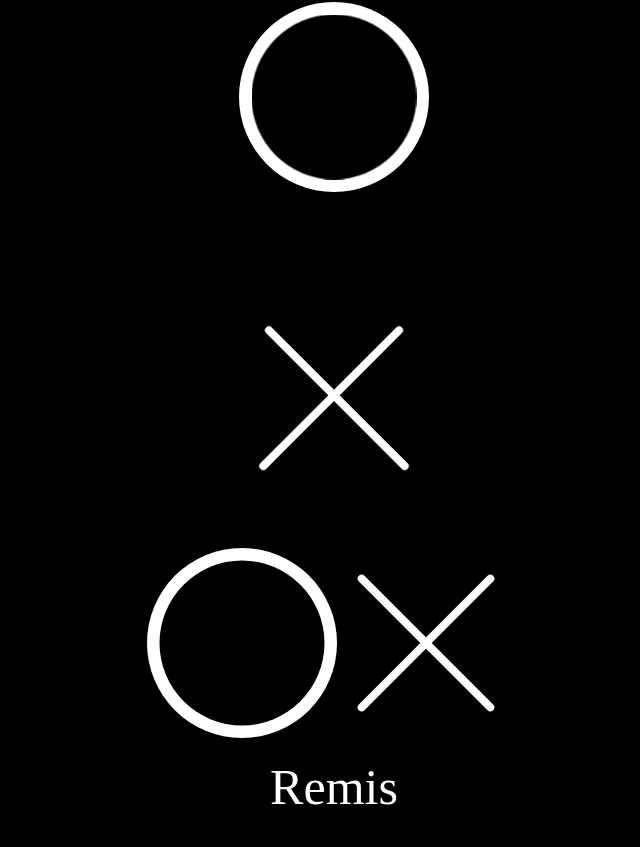
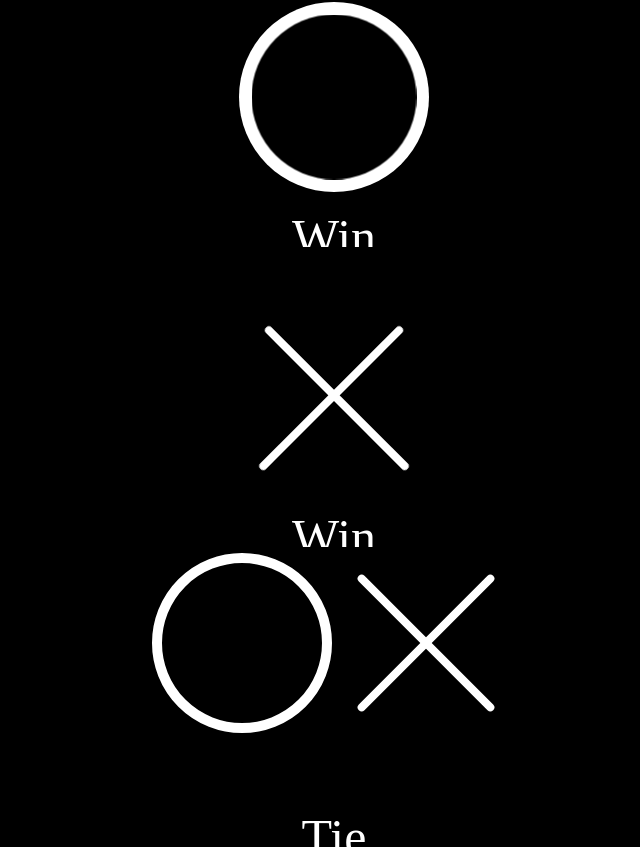
Before and after one commit to Maty2002v2/-Tic-Tac-Toe, a Vue app: page / in a window 1280 px wide. Shown: the part 433-1280 px from the top of the page, without its empty margins (306-946 px from the left). Built offline with nearby package versions, Linux system fonts and the light colour scheme.

Commit message:
Adding title result

```diff
--- a/src/components/results/TheCircleWin.vue
+++ b/src/components/results/TheCircleWin.vue
@@ -1,6 +1,7 @@
 <template>
   <div class="circleWin">
     <span></span><span></span><span></span><span></span>
+    <div><p class="resultTitle">Win</p></div>
   </div>
 </template>
 
--- a/src/components/results/TheCrossWin.vue
+++ b/src/components/results/TheCrossWin.vue
@@ -1,5 +1,8 @@
 <template>
-  <div class="crossWin"><span></span></div>
+  <div class="crossWin">
+    <span></span>
+    <div><p class="resultTitle">Win</p></div>
+  </div>
 </template>
 
 <script lang="ts">
--- a/src/components/results/TheTie.vue
+++ b/src/components/results/TheTie.vue
@@ -1,6 +1,7 @@
 <template>
   <div class="tie">
-    <span>Remis</span><span><span></span></span><span></span><span></span>
+    <span></span><span></span><span></span>
+    <div><p class="resultTitle">Tie</p></div>
   </div>
 </template>
 
@@ -40,37 +41,22 @@ export default defineComponent({
 }
 
 .tie span:nth-child(1) {
-  top: 80%;
-  left: 50%;
-  transform: translate(-50%, -50%);
-}
-
-.tie span:nth-child(2) {
   top: 32%;
   left: 50%;
-  width: 190px;
-  height: 190px;
+  width: 180px;
+  height: 180px;
+  border: 10px solid #ffffff;
   border-radius: 50%;
+  box-sizing: border-box;
 
-  background: white;
+  background: transparent;
 
   transform: translate(-50%, -50%);
 
   animation: moveToLeft 5s ease forwards 0.2s;
 }
 
-.tie span:nth-child(2) span {
-  top: 50%;
-  left: 50%;
-  width: 165px;
-  height: 165px;
-  border-radius: 50%;
-
-  background: black;
-
-  transform: translate(-50%, -50%);
-}
-.tie span:nth-child(3) {
+.tie span:nth-child(2) {
   top: 32%;
   left: 50%;
   width: 190px;
@@ -85,7 +71,7 @@ export default defineComponent({
   animation: moveToRight 5s ease forwards 0.2s;
 }
 
-.tie span:nth-child(4) {
+.tie span:nth-child(3) {
   top: 32%;
   left: 50%;
   width: 190px;
--- a/src/styles/ResultsStyles.css
+++ b/src/styles/ResultsStyles.css
@@ -26,3 +26,10 @@
 
   animation: showResult 2s forwards;
 }
+
+.resultTitle {
+  position: absolute;
+  top: 80%;
+  left: 50%;
+  transform: translate(-50%, -50%);
+}
```
